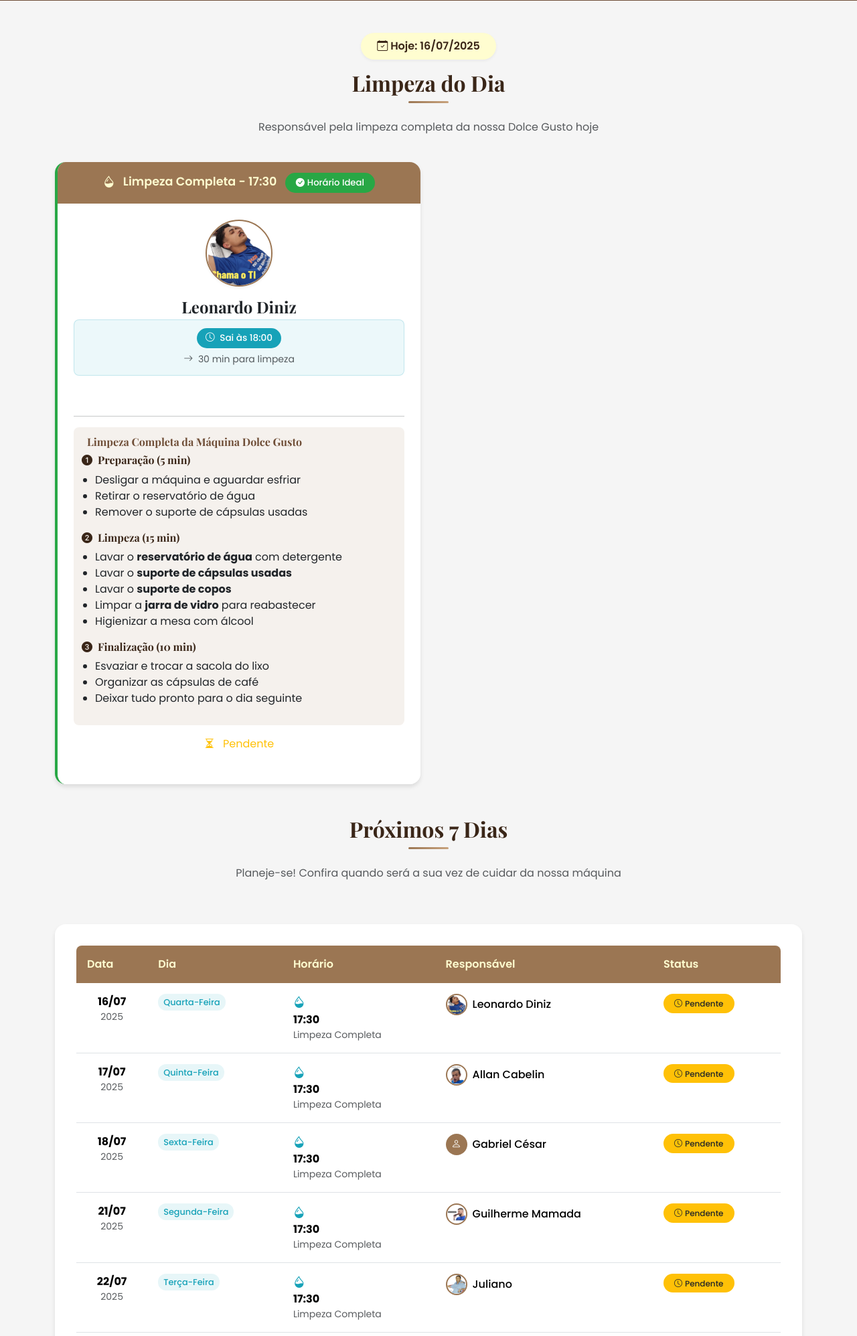
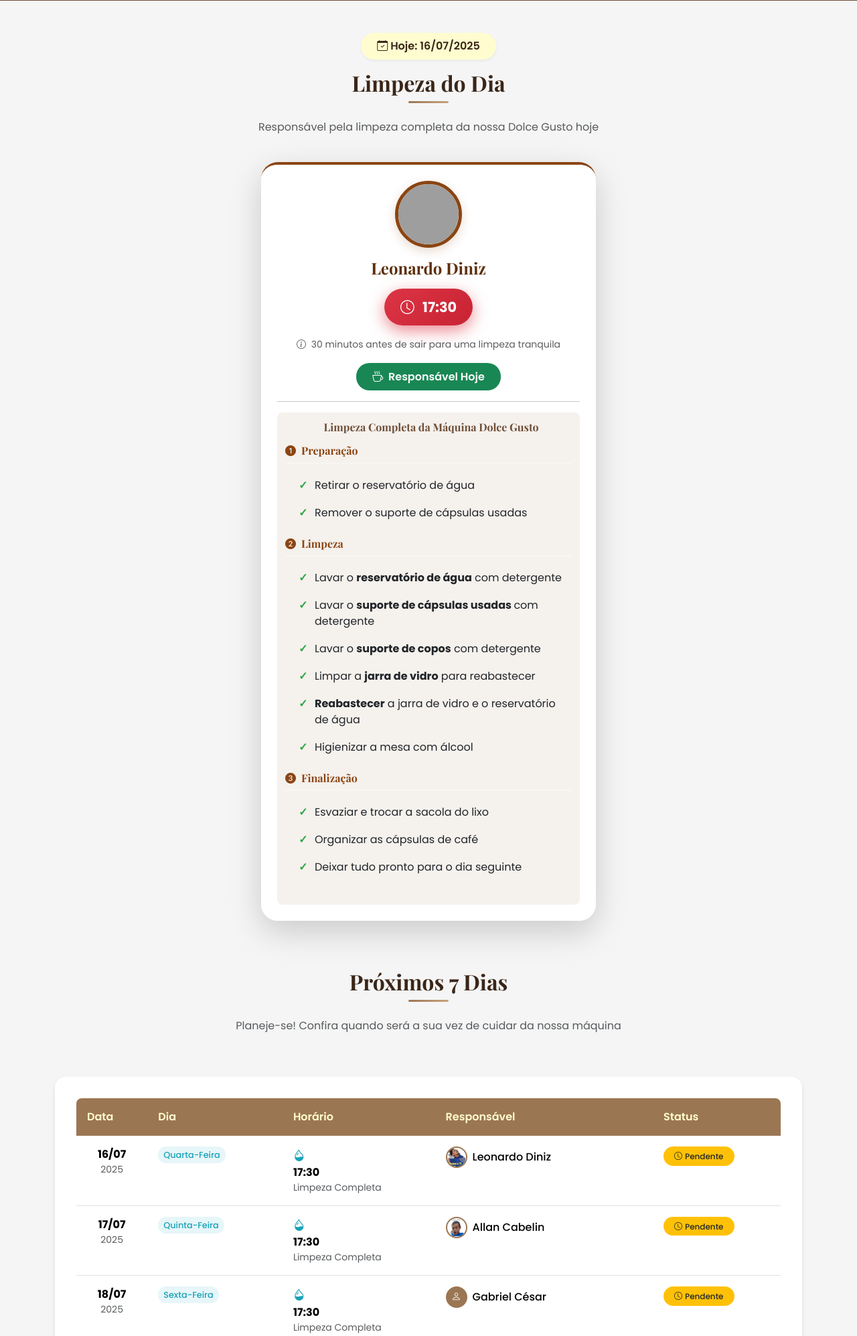
Before and after one commit to GabrielCesar48/dolcescale, a Django app: page / in a window 1280 px wide. Shown: the part 465-2460 px from the top of the page at 67% size. Run offline with Django 5.2, Linux system fonts and the light colour scheme; data comes from the database, SQL or seed files in the repository; both versions use the stored data as it was after the commit; data that the repository does not hold is empty; grey boxes are pictures that could not be loaded.

Commit message:
alteração de layout duty card para apenas uma limpeza dia

```diff
--- /dev/null
+++ b/core/templatetags/time_filters.py
@@ -0,0 +1,15 @@
+from django import template
+from django.utils import timezone
+
+register = template.Library()
+
+@register.simple_tag
+def current_time():
+    """Retorna a hora atual"""
+    return timezone.now().time()
+
+@register.filter
+def is_time_now_or_past(time_value):
+    """Verifica se o horário é agora ou já passou"""
+    current = timezone.now().time()
+    return current >= time_value
--- a/templates/components/duty_card.html
+++ b/templates/components/duty_card.html
@@ -1,63 +1,178 @@
+{% load time_filters %}
+
+<style>
+/* Estilos específicos para o card da tarefa do dia */
+.duty-card-today {
+    border: none;
+    border-radius: 25px;
+    box-shadow: 0 10px 30px rgba(139, 69, 19, 0.15);
+    background: linear-gradient(135deg, #fff 0%, #f8f6f3 100%);
+    border-top: 4px solid #8B4513;
+    margin: 0 auto;
+}
+
+.member-avatar-today {
+    width: 100px;
+    height: 100px;
+    border-radius: 50%;
+    border: 5px solid #8B4513;
+    object-fit: cover;
+    box-shadow: 0 5px 15px rgba(139, 69, 19, 0.2);
+}
+
+.duty-time-today {
+    background: linear-gradient(135deg, #8B4513 0%, #5D2F0A 100%);
+    color: white;
+    padding: 0.75rem 1.5rem;
+    border-radius: 30px;
+    font-size: 1.3rem;
+    font-weight: 700;
+    display: inline-block;
+    margin-bottom: 0.5rem;
+    box-shadow: 0 5px 15px rgba(139, 69, 19, 0.3);
+    transition: all 0.3s ease;
+}
+
+.duty-time-today.time-active {
+    background: linear-gradient(135deg, #dc3545 0%, #c82333 100%);
+    color: white;
+    box-shadow: 0 5px 15px rgba(220, 53, 69, 0.4);
+    animation: pulse-red 2s infinite;
+}
+
+@keyframes pulse-red {
+    0% { box-shadow: 0 5px 15px rgba(220, 53, 69, 0.4); }
+    50% { box-shadow: 0 8px 25px rgba(220, 53, 69, 0.6); }
+    100% { box-shadow: 0 5px 15px rgba(220, 53, 69, 0.4); }
+}
+
+.time-instruction {
+    margin-top: 0.5rem;
+    margin-bottom: 1rem;
+}
+
+.text-coffee-dark {
+    color: #5D2F0A;
+}
+
+.task-section {
+    margin-bottom: 1.5rem;
+}
+
+.task-section-title {
+    color: #8B4513;
+    font-weight: 600;
+    margin-bottom: 0.75rem;
+    border-bottom: 2px solid #f8f6f3;
+    padding-bottom: 0.5rem;
+}
+
+.task-list-items {
+    list-style: none;
+    padding-left: 0;
+}
+
+.task-list-items li {
+    padding: 0.5rem 0;
+    border-bottom: 1px solid #f1f1f1;
+    position: relative;
+    padding-left: 1.5rem;
+}
+
+.task-list-items li:before {
+    content: "✓";
+    position: absolute;
+    left: 0;
+    color: #28a745;
+    font-weight: bold;
+}
+
+.task-list-items li:last-child {
+    border-bottom: none;
+}
+
+.badge.bg-success {
+    padding: 0.75rem 1.5rem;
+    border-radius: 20px;
+    font-size: 1rem;
+    font-weight: 600;
+}
+
+.contact-info {
+    margin-top: 1rem;
+}
+
+/* Responsividade */
+@media (max-width: 576px) {
+    .duty-card-today {
+        margin: 0 1rem;
+    }
+
+    .member-avatar-today {
+        width: 80px;
+        height: 80px;
+    }
+
+    .duty-time-today {
+        font-size: 1.1rem;
+        padding: 0.6rem 1.2rem;
+    }
+}
+</style>
+
 <!-- templates/components/duty_card.html -->
+<div class="col-12 d-flex justify-content-center mb-4">
+    <div class="card duty-card-today shadow-lg" style="max-width: 500px; width: 100%;">
+        <div class="card-body text-center">
+            <!-- 1. Foto -->
+            <div class="member-avatar-container mb-3">
+                <img src="https://ui-avatars.com/api/?name={{ duty.member.user.first_name }}+{{ duty.member.user.last_name }}&background=random&size=100&rounded=true&bold=true"
+                     alt="{{ duty.member.user.get_full_name }}"
+                     class="member-avatar-today">
+            </div>
 
-<div class="col-md-6">
-    <div class="card h-100">
-        <div class="card-header text-center">
-            <i class="bi bi-droplet-half me-2"></i>
-            Limpeza Completa - {{ duty.duty_type.time|time:"H:i" }}
+            <!-- 2. Nome -->
+            <h4 class="card-title mb-3 text-coffee-dark">{{ duty.member.user.get_full_name }}</h4>
 
-            <!-- Indicador de otimização de horário -->
-            {% if duty.is_time_optimal_for_member %}
-                <span class="badge bg-success ms-2">
-                    <i class="bi bi-check-circle-fill me-1"></i>Horário Ideal
-                </span>
-            {% else %}
-                <span class="badge bg-warning ms-2" title="{{ duty.get_time_difference_display }}">
-                    <i class="bi bi-clock-history me-1"></i>{{ duty.get_time_difference_display }}
-                </span>
-            {% endif %}
-        </div>
-        <div class="card-body text-center">
-            {% if duty.member.avatar %}
-                <img src="{{ duty.member.avatar.url }}" alt="{{ duty.member }}" class="member-avatar mb-3">
-            {% else %}
-                <div class="member-avatar-placeholder mb-3">
-                    <i class="bi bi-person-circle"></i>
+            <!-- 3. Horário -->
+            <div class="duty-info mb-3">
+                <div class="duty-time-today {% if duty.duty_type.time|is_time_now_or_past %}time-active{% endif %}">
+                    <i class="bi bi-clock me-2"></i>
+                    {{ duty.duty_type.time|time:"H:i" }}
                 </div>
-            {% endif %}
-            <h4 class="card-title mb-1">{{ duty.member }}</h4>
 
-            <!-- Informações de horário personalizadas -->
-            <div class="member-schedule-info mb-3">
-                <div class="schedule-badge">
-                    <i class="bi bi-clock me-1"></i>
-                    Sai às {{ duty.member.get_exit_time_display }}
-                </div>
-                <div class="cleaning-window mt-1">
+                <!-- 4. Instrução dos 30 minutos -->
+                <div class="time-instruction">
                     <small class="text-muted">
-                        <i class="bi bi-arrow-right me-1"></i>
-                        {{ duty.member.cleaning_window_minutes }} min para limpeza
+                        <i class="bi bi-info-circle me-1"></i>
+                        30 minutos antes de sair para uma limpeza tranquila
                     </small>
                 </div>
             </div>
 
-            <span class="badge badge-cleaning">
-                <i class="bi bi-cup-hot me-1"></i>
-                Responsável Hoje
-            </span>
+            <!-- 5. Badge Responsável Hoje -->
+            <div class="badge-container mb-3">
+                <span class="badge bg-success text-white">
+                    <i class="bi bi-cup-hot me-1"></i>
+                    Responsável Hoje
+                </span>
+            </div>
 
             <hr>
 
+            <!-- 6. Lista de Tarefas -->
             <div class="task-list mt-3 text-start">
-                <h5><i class="bi bi-checklist me-2"></i>Limpeza Completa da Máquina Dolce Gusto</h5>
+                <h5 class="text-center mb-3">
+                    <i class="bi bi-checklist me-2"></i>Limpeza Completa da Máquina Dolce Gusto
+                </h5>
+
                 <div class="task-sections">
                     <!-- Seção 1: Preparação -->
                     <div class="task-section mb-3">
                         <h6 class="task-section-title">
-                            <i class="bi bi-1-circle-fill me-2"></i>Preparação (5 min)
+                            <i class="bi bi-1-circle-fill me-2"></i>Preparação
                         </h6>
                         <ul class="task-list-items">
-                            <li>Desligar a máquina e aguardar esfriar</li>
                             <li>Retirar o reservatório de água</li>
                             <li>Remover o suporte de cápsulas usadas</li>
                         </ul>
@@ -66,13 +181,14 @@
                     <!-- Seção 2: Limpeza -->
                     <div class="task-section mb-3">
                         <h6 class="task-section-title">
-                            <i class="bi bi-2-circle-fill me-2"></i>Limpeza (15 min)
+                            <i class="bi bi-2-circle-fill me-2"></i>Limpeza
                         </h6>
                         <ul class="task-list-items">
                             <li>Lavar o <strong>reservatório de água</strong> com detergente</li>
-                            <li>Lavar o <strong>suporte de cápsulas usadas</strong></li>
-                            <li>Lavar o <strong>suporte de copos</strong></li>
+                            <li>Lavar o <strong>suporte de cápsulas usadas </strong>com detergente</li>
+                            <li>Lavar o <strong>suporte de copos</strong> com detergente</li>
                             <li>Limpar a <strong>jarra de vidro</strong> para reabastecer</li>
+                            <li> <strong>Reabastecer</strong> a jarra de vidro e o reservatório de água</li>
                             <li>Higienizar a mesa com álcool</li>
                         </ul>
                     </div>
@@ -80,7 +196,7 @@
                     <!-- Seção 3: Finalização -->
                     <div class="task-section">
                         <h6 class="task-section-title">
-                            <i class="bi bi-3-circle-fill me-2"></i>Finalização (10 min)
+                            <i class="bi bi-3-circle-fill me-2"></i>Finalização
                         </h6>
                         <ul class="task-list-items">
                             <li>Esvaziar e trocar a sacola do lixo</li>
@@ -89,143 +205,19 @@
                         </ul>
                     </div>
                 </div>
-
-                <!-- Dica personalizada baseada no horário -->
-                <div class="time-tip mt-3">
-                    {% if duty.member.cleaning_window_minutes >= 45 %}
-                        <div class="alert alert-success">
-                            <i class="bi bi-lightbulb me-2"></i>
-                            <strong>Tempo ideal!</strong> Você tem {{ duty.member.cleaning_window_minutes }} minutos para uma limpeza tranquila.
-                        </div>
-                    {% elif duty.member.cleaning_window_minutes >= 30 %}
-                        <div class="alert alert-info">
-                            <i class="bi bi-clock me-2"></i>
-                            <strong>Tempo suficiente.</strong> {{ duty.member.cleaning_window_minutes }} minutos para limpeza completa.
-                        </div>
-                    {% else %}
-                        <div class="alert alert-warning">
-                            <i class="bi bi-hourglass me-2"></i>
-                            <strong>Limpeza rápida!</strong> Apenas {{ duty.member.cleaning_window_minutes }} minutos disponíveis.
-                        </div>
-                    {% endif %}
-                </div>
             </div>
 
-            <div class="mt-3">
-                <div class="status-badge">
-                    {% if duty.completed %}
-                        <i class="bi bi-check-circle-fill text-success me-2"></i>
-                        <span class="text-success">Limpeza Concluída</span>
-                    {% else %}
-                        <i class="bi bi-hourglass-split text-warning me-2"></i>
-                        <span class="text-warning">Pendente</span>
-                    {% endif %}
-                </div>
-            </div>
-
-            {% if user.is_authenticated %}
-                <div class="mt-3">
-                    <a href="{% url 'mark_completed' duty.id %}"
-                       class="btn btn-sm {% if duty.completed %}btn-outline-danger{% else %}btn-outline-success{% endif %} action-btn">
-                        {% if duty.completed %}
-                            <i class="bi bi-x-circle me-1"></i>Desmarcar
-                        {% else %}
-                            <i class="bi bi-check-circle me-1"></i>Marcar como concluída
-                        {% endif %}
-                    </a>
-
-                    <!-- Link para ajustar horários -->
-                    {% if duty.member.user == user %}
-                        <div class="mt-2">
-                            <a href="{% url 'profile' %}" class="btn btn-sm btn-outline-info">
-                                <i class="bi bi-gear me-1"></i>Ajustar meu horário
-                            </a>
-                        </div>
-                    {% endif %}
+            <!-- Informações de Contato -->
+            {% if duty.member.phone %}
+                <div class="card-footer bg-transparent border-0 pt-0">
+                    <div class="contact-info text-center">
+                        <small class="text-muted">
+                            <i class="bi bi-phone me-1"></i>
+                            {{ duty.member.phone }}
+                        </small>
+                    </div>
                 </div>
             {% endif %}
         </div>
     </div>
 </div>
-
-<style>
-/* Estilos específicos para informações de horário */
-.member-schedule-info {
-    background-color: rgba(23, 162, 184, 0.08);
-    border-radius: 8px;
-    padding: 0.75rem;
-    border: 1px solid rgba(23, 162, 184, 0.2);
-}
-
-.schedule-badge {
-    background-color: #17a2b8;
-    color: white;
-    padding: 0.3rem 0.8rem;
-    border-radius: 15px;
-    font-size: 0.85rem;
-    font-weight: 500;
-    display: inline-block;
-}
-
-.cleaning-window {
-    margin-top: 0.3rem;
-}
-
-.time-tip .alert {
-    padding: 0.5rem 0.75rem;
-    margin-bottom: 0;
-    font-size: 0.85rem;
-    border-radius: 6px;
-}
-
-.task-section-title small {
-    color: #6c757d;
-    font-weight: normal;
-}
-
-/* Badges de status de otimização */
-.badge.bg-success {
-    background-color: #28a745 !important;
-}
-
-.badge.bg-warning {
-    background-color: #ffc107 !important;
-    color: #212529 !important;
-}
-
-/* Melhorias de responsividade */
-@media (max-width: 767.98px) {
-    .member-schedule-info {
-        padding: 0.5rem;
-    }
-
-    .schedule-badge {
-        font-size: 0.8rem;
-        padding: 0.25rem 0.6rem;
-    }
-
-    .time-tip .alert {
-        font-size: 0.8rem;
-        padding: 0.4rem 0.6rem;
-    }
-}
-
-/* Animação suave para mudanças de estado */
-.action-btn {
-    transition: all 0.3s ease;
-}
-
-.action-btn:hover {
-    transform: translateY(-2px);
-    box-shadow: 0 4px 8px rgba(0,0,0,0.15);
-}
-
-/* Indicador visual para horário otimizado */
-.card:has(.badge.bg-success) {
-    border-left: 4px solid #28a745;
-}
-
-.card:has(.badge.bg-warning) {
-    border-left: 4px solid #ffc107;
-}
-</style>
```
Also changed, not shown: core/templatetags/__init__.py (added), db.sqlite3.
